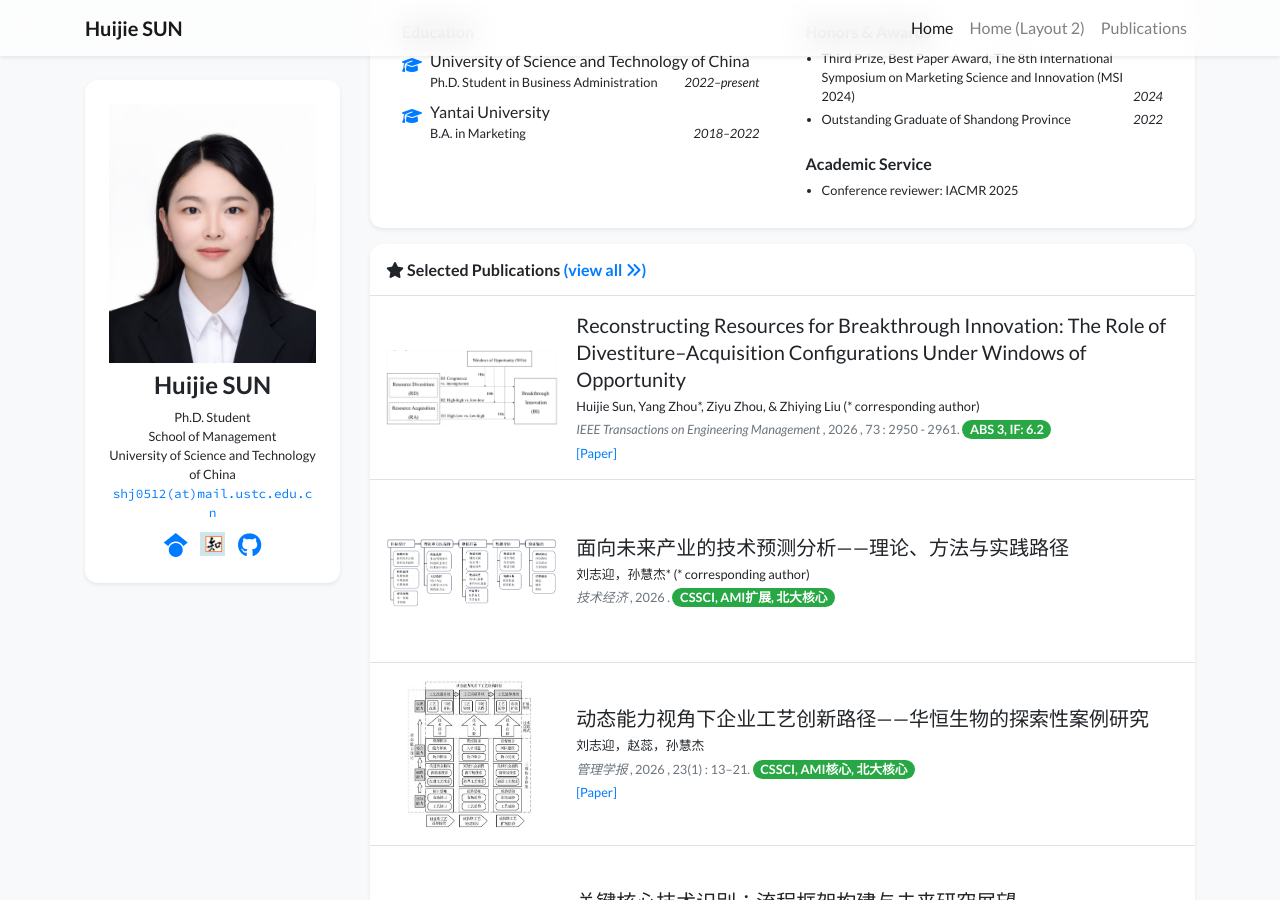
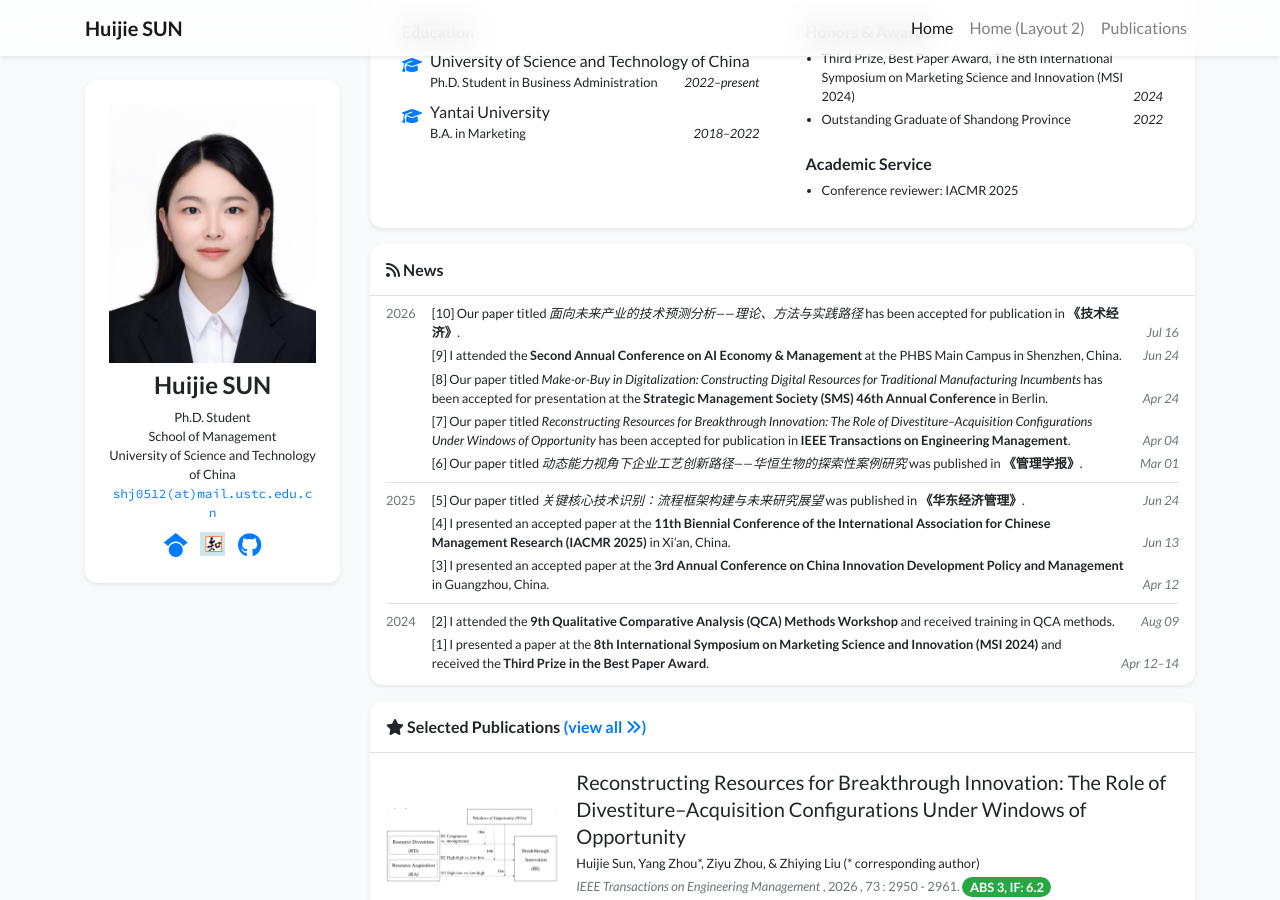
Before and after one commit to shj0512/shj0512.github.io, a Jekyll site: the page built from index.html, in a window 1280 px wide and 900 px high, scrolled down 522 px. Built offline with Jekyll 4.4.1, drawn with Linux system fonts in a browser that asks for light colours; nearby versions of some CDN libraries; a style sheet for code colours, icons or effects is not loaded.

Commit message:
Add academic news timeline to homepage

```diff
--- a/_data/display.yml
+++ b/_data/display.yml
@@ -1,6 +1,6 @@
 homepage:
   show_experience: true
-  show_news: false
+  show_news: true
   show_selected_publications: true
   num_news: 10
 
--- /dev/null
+++ b/_data/news.yml
@@ -0,0 +1,43 @@
+# Add new items at the top and increase the index by one.
+# Dates use the YYYY-MM-DD format; HTML is supported in the content field.
+
+- date: "2026-07-16"
+  index: 10
+  content: 'Our paper titled <i>面向未来产业的技术预测分析——理论、方法与实践路径</i> has been accepted for publication in <strong>《技术经济》</strong>.'
+
+- date: "2026-06-24"
+  index: 9
+  content: 'I attended the <strong>Second Annual Conference on AI Economy &amp; Management</strong> at the PHBS Main Campus in Shenzhen, China.'
+
+- date: "2026-04-24"
+  index: 8
+  content: 'Our paper titled <i>Make-or-Buy in Digitalization: Constructing Digital Resources for Traditional Manufacturing Incumbents</i> has been accepted for presentation at the <strong>Strategic Management Society (SMS) 46th Annual Conference</strong> in Berlin.'
+
+- date: "2026-04-04"
+  index: 7
+  content: 'Our paper titled <i>Reconstructing Resources for Breakthrough Innovation: The Role of Divestiture–Acquisition Configurations Under Windows of Opportunity</i> has been accepted for publication in <strong>IEEE Transactions on Engineering Management</strong>.'
+
+- date: "2026-03-01"
+  index: 6
+  content: 'Our paper titled <i>动态能力视角下企业工艺创新路径——华恒生物的探索性案例研究</i> was published in <strong>《管理学报》</strong>.'
+
+- date: "2025-06-24"
+  index: 5
+  content: 'Our paper titled <i>关键核心技术识别：流程框架构建与未来研究展望</i> was published in <strong>《华东经济管理》</strong>.'
+
+- date: "2025-06-13"
+  index: 4
+  content: 'I presented an accepted paper at the <strong>11th Biennial Conference of the International Association for Chinese Management Research (IACMR 2025)</strong> in Xi’an, China.'
+
+- date: "2025-04-12"
+  index: 3
+  content: 'I presented an accepted paper at the <strong>3rd Annual Conference on China Innovation Development Policy and Management</strong> in Guangzhou, China.'
+
+- date: "2024-08-09"
+  index: 2
+  content: 'I attended the <strong>9th Qualitative Comparative Analysis (QCA) Methods Workshop</strong> and received training in QCA methods.'
+
+- date: "2024-04-12"
+  display_date: "Apr 12–14"
+  index: 1
+  content: 'I presented a paper at the <strong>8th International Symposium on Marketing Science and Innovation (MSI 2024)</strong> and received the <strong>Third Prize in the Best Paper Award</strong>.'
--- a/_includes/widgets/news_card.html
+++ b/_includes/widgets/news_card.html
@@ -1,4 +1,6 @@
-{% assign news_by_year = site.news | sort: "date" | reverse | slice: 0, include.limit | group_by_exp: "item", "item.date | date: '%Y'" -%}
+{% assign all_news = site.data.news | sort: "date" | reverse %}
+{% assign news_slice = all_news | slice: 0, include.limit %}
+{% assign news_by_year = news_slice | group_by_exp: "item", "item.date | date: '%Y'" -%}
 
 <div class="my-3 bg-white shadow-sm rounded-xl">
     <h6 class="p-3 mb-0 border-bottom border-gray"><i class="fas fa-rss"></i> News</h6>
@@ -9,9 +11,9 @@
             <div class="mr-3 text-muted my-1">{{ year.name }}</div>
             <div class="media-body">
                 {% for item in year.items %}
-                <div class="my-1 d-flex">
-                    <div>{{ item.title }}</div>
-                    <div class="ml-auto mt-auto text-muted no-break"><i>{{ item.date | date: "%b %d" }}</i></div>
+                <div class="my-1 d-flex align-items-center">
+                    <div class="pr-3">[{{ item.index }}] {{ item.content }}</div>
+                    <div class="ml-auto mt-auto text-muted no-break"><i>{% if item.display_date %}{{ item.display_date }}{% else %}{{ item.date | date: "%b %d" }}{% endif %}</i></div>
                 </div>
                 {% endfor %}
             </div>
--- a/index.html
+++ b/index.html
@@ -21,7 +21,7 @@ navbar_title: Home
         {% endif %}
 
         {% if site.data.display.homepage.show_news %}
-        {% assign count_news = site.news | size %}
+        {% assign count_news = site.data.news | size %}
         {% if count_news > 0 %}
         {% include widgets/news_card.html limit=site.data.display.homepage.num_news %}
         {% endif %}
--- a/index_layout2.html
+++ b/index_layout2.html
@@ -10,7 +10,7 @@ navbar_title: Home (Layout 2)
 {% endif %}
 
 {% if site.data.display.homepage.show_news %}
-    {% assign count_news = site.news | size %}
+    {% assign count_news = site.data.news | size %}
     {% if count_news > 0 %}
         {% include widgets/news_card.html limit=site.data.display.homepage.num_news %}
     {% endif %}
```
